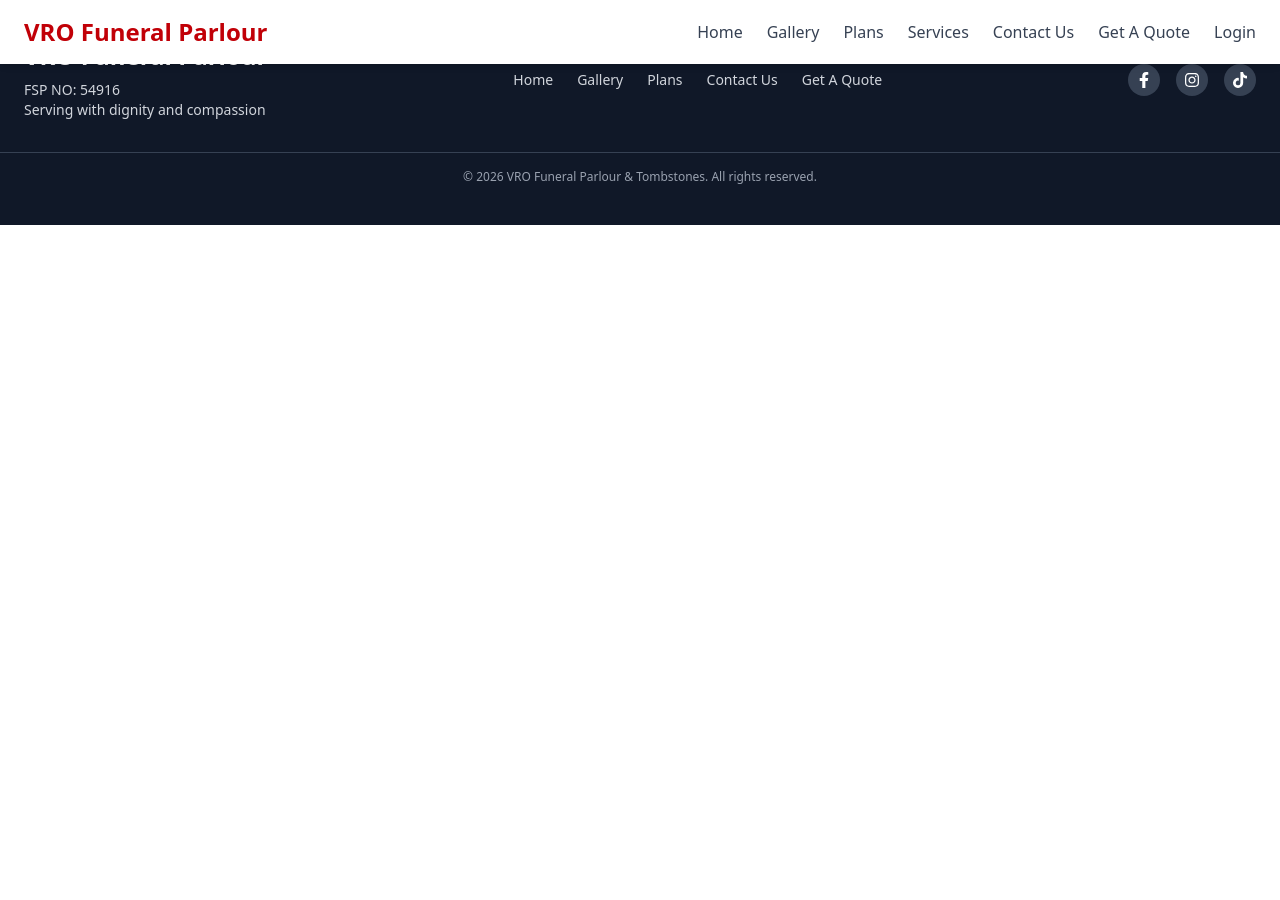
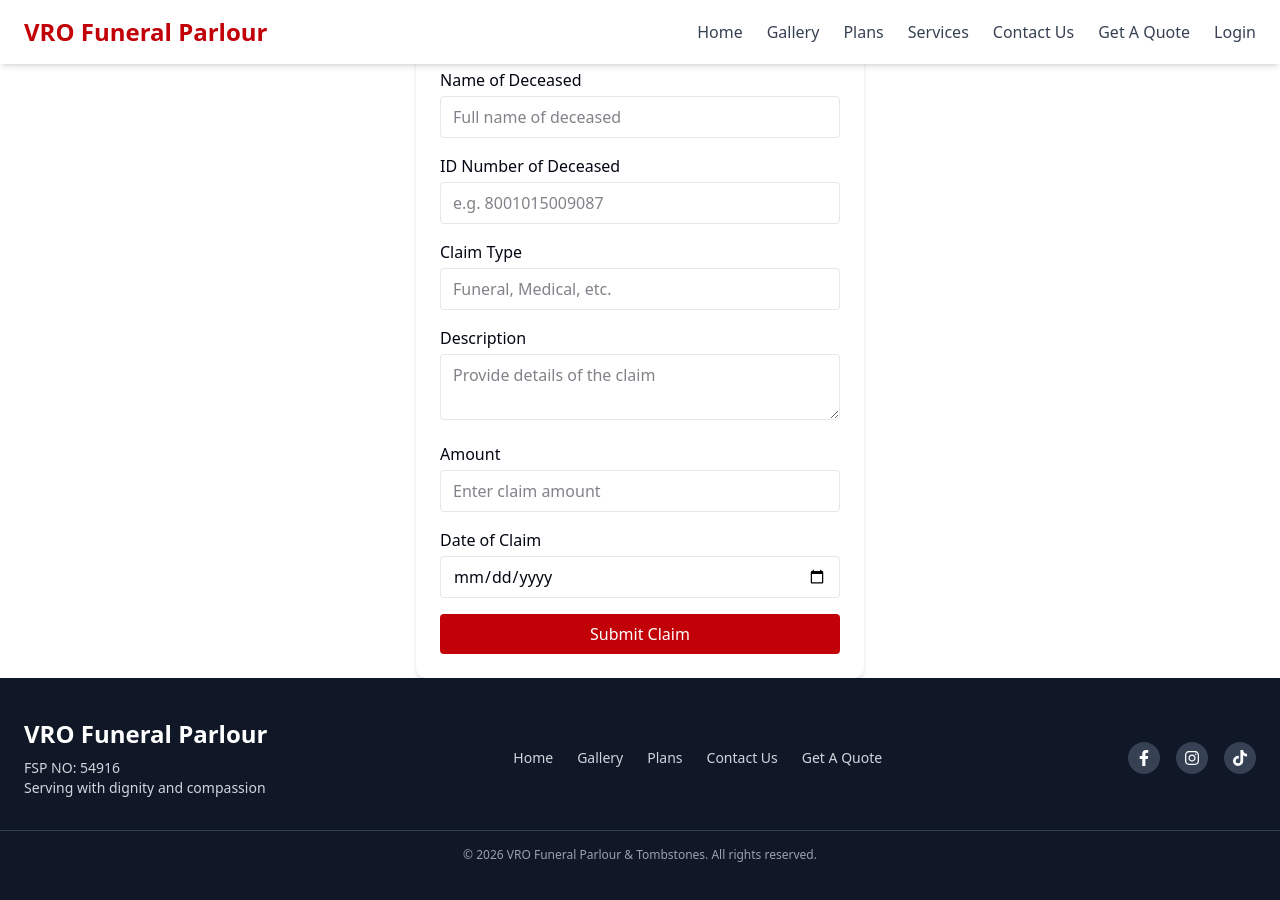
Before and after one commit to MphoJr/VRO_Funerals, a React (Vite) app in the folder funerals-main/: page /claims/new in a window 1280 px wide. Shown: the top 900 px of the page. Before the commit the page ends 800 px from the top, so only its background shows below. Built offline with nearby package versions, Linux system fonts and the light colour scheme.

Commit message:
feat: add ClaimsForm component and route for claim submission

```diff
--- a/funerals-main/src/App.jsx
+++ b/funerals-main/src/App.jsx
@@ -11,6 +11,7 @@ import Gallery from "./Gallery";
 import ProtectedRoute from "./components/ProtectedRoutes"; // ✅ check spelling here
 import ClientDashboard from "./ClientDashboard";
 import AdminDashboard from "./AdminDashboard";
+import ClaimsForm from "./ClaimsForm"; // ✅ new form component
 
 export default function App() {
   return (
@@ -25,7 +26,8 @@ export default function App() {
         <Route path="/login" element={<LoginPage />} />
         <Route path="/register" element={<RegisterPage />} />
         <Route path="/gallery" element={<Gallery />} />
-
+        <Route path="/claims/new" element={<ClaimsForm />} />{" "}
+        {/* 👈 form route */}
         {/* Protected routes */}
         <Route
           path="/admin/dashboard"
@@ -35,7 +37,6 @@ export default function App() {
             </ProtectedRoute>
           }
         />
-
         <Route
           path="/client/dashboard"
           element={
--- /dev/null
+++ b/funerals-main/src/ClaimsForm.jsx
@@ -0,0 +1,148 @@
+import React, { useState } from "react";
+
+export default function ClaimsForm() {
+  const [formData, setFormData] = useState({
+    deceasedName: "",
+    deceasedIdNumber: "",
+    dateOfClaim: "",
+  });
+  const [error, setError] = useState("");
+  const [success, setSuccess] = useState("");
+
+  const handleChange = (e) => {
+    setFormData({ ...formData, [e.target.name]: e.target.value });
+  };
+
+  const handleSubmit = async (e) => {
+    e.preventDefault();
+    setError("");
+    setSuccess("");
+
+    const token = localStorage.getItem("token");
+    if (!token) {
+      setError("You must be logged in to submit a claim.");
+      return;
+    }
+
+    try {
+      const res = await fetch("http://localhost:4000/clients/claims", {
+        method: "POST",
+        headers: {
+          "Content-Type": "application/json",
+          Authorization: `Bearer ${token}`,
+        },
+        body: JSON.stringify(formData),
+      });
+
+      const result = await res.json();
+      if (!res.ok) {
+        setError(result.error || "Failed to submit claim");
+        return;
+      }
+
+      setSuccess("Claim submitted successfully!");
+      setFormData({
+        deceasedName: "",
+        deceasedIdNumber: "",
+        dateOfClaim: "",
+      });
+    } catch (err) {
+      console.error("Claim submission error:", err);
+      setError("Server error. Please try again later.");
+    }
+  };
+
+  return (
+    <div className="max-w-md mx-auto bg-white shadow-md rounded-lg p-6">
+      <h2 className="text-xl font-bold mb-4 text-red-700">Submit a Claim</h2>
+
+      {error && <p className="text-red-600 mb-4">{error}</p>}
+      {success && <p className="text-green-600 mb-4">{success}</p>}
+
+      <form onSubmit={handleSubmit}>
+        <div className="mb-4">
+          <label className="block mb-1">Name of Deceased</label>
+          <input
+            type="text"
+            name="deceasedName"
+            value={formData.deceasedName}
+            onChange={handleChange}
+            className="w-full border px-3 py-2 rounded"
+            placeholder="Full name of deceased"
+            required
+          />
+        </div>
+
+        <div className="mb-4">
+          <label className="block mb-1">ID Number of Deceased</label>
+          <input
+            type="text"
+            name="deceasedIdNumber"
+            value={formData.deceasedIdNumber}
+            onChange={handleChange}
+            className="w-full border px-3 py-2 rounded"
+            placeholder="e.g. 8001015009087"
+            required
+          />
+        </div>
+
+        <div className="mb-4">
+          <label className="block mb-1">Claim Type</label>
+          <input
+            type="text"
+            name="claimType"
+            value={formData.claimType}
+            onChange={handleChange}
+            className="w-full border px-3 py-2 rounded"
+            placeholder="Funeral, Medical, etc."
+            required
+          />
+        </div>
+
+        <div className="mb-4">
+          <label className="block mb-1">Description</label>
+          <textarea
+            name="description"
+            value={formData.description}
+            onChange={handleChange}
+            className="w-full border px-3 py-2 rounded"
+            placeholder="Provide details of the claim"
+            required
+          />
+        </div>
+
+        <div className="mb-4">
+          <label className="block mb-1">Amount</label>
+          <input
+            type="number"
+            name="amount"
+            value={formData.amount}
+            onChange={handleChange}
+            className="w-full border px-3 py-2 rounded"
+            placeholder="Enter claim amount"
+            required
+          />
+        </div>
+
+        <div className="mb-4">
+          <label className="block mb-1">Date of Claim</label>
+          <input
+            type="date"
+            name="dateOfClaim"
+            value={formData.dateOfClaim}
+            onChange={handleChange}
+            className="w-full border px-3 py-2 rounded"
+            required
+          />
+        </div>
+
+        <button
+          type="submit"
+          className="w-full bg-red-700 text-white py-2 rounded hover:bg-red-800"
+        >
+          Submit Claim
+        </button>
+      </form>
+    </div>
+  );
+}
--- a/funerals-main/src/ClientDashboard.jsx
+++ b/funerals-main/src/ClientDashboard.jsx
@@ -1,12 +1,12 @@
 import React, { useState, useEffect } from "react";
-
+import { useNavigate } from "react-router-dom";
 export default function ClientDashboard() {
   const [activeTab, setActiveTab] = useState("claims");
   const [claims, setClaims] = useState([]);
   const [beneficiaries, setBeneficiaries] = useState([]);
   const [profile, setProfile] = useState({});
   const [error, setError] = useState("");
-
+  const navigate = useNavigate();
   const token = localStorage.getItem("token");
 
   // Fetch data depending on tab
@@ -183,14 +183,14 @@ export default function ClientDashboard() {
           <>
             <h2 className="text-xl font-bold mb-4">My Claims</h2>
             <button
-              onClick={() => handleAddClaim(prompt("Enter claim description:"))}
+              onClick={() => navigate("/claims/new")} // 👈 redirect to form route
               className="bg-green-600 text-white px-4 py-2 rounded mb-4"
             >
               Add Claim
             </button>
             <ul>
               {claims.map((c) => (
-                <li key={c.id} className="border-b p-2">
+                <li key={c.claimId} className="border-b p-2">
                   {c.description} — {c.status}
                 </li>
               ))}
```
